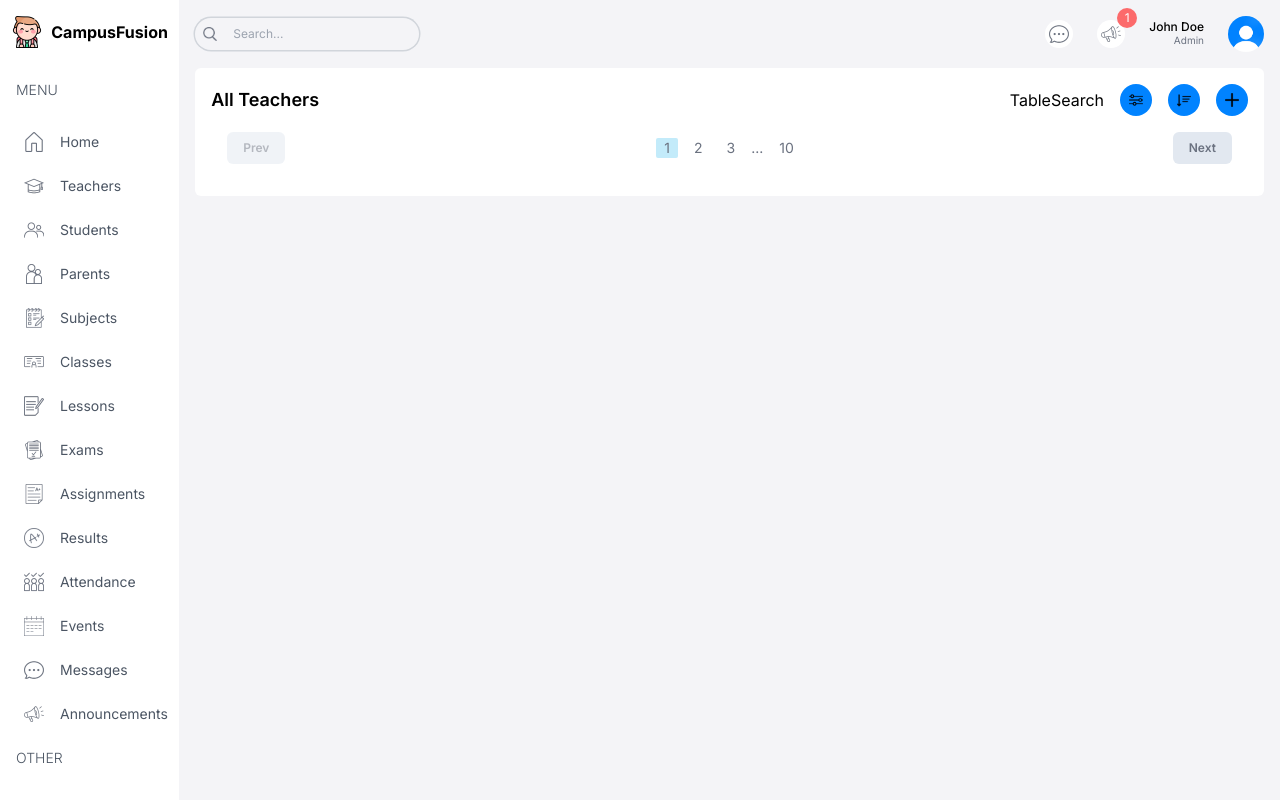
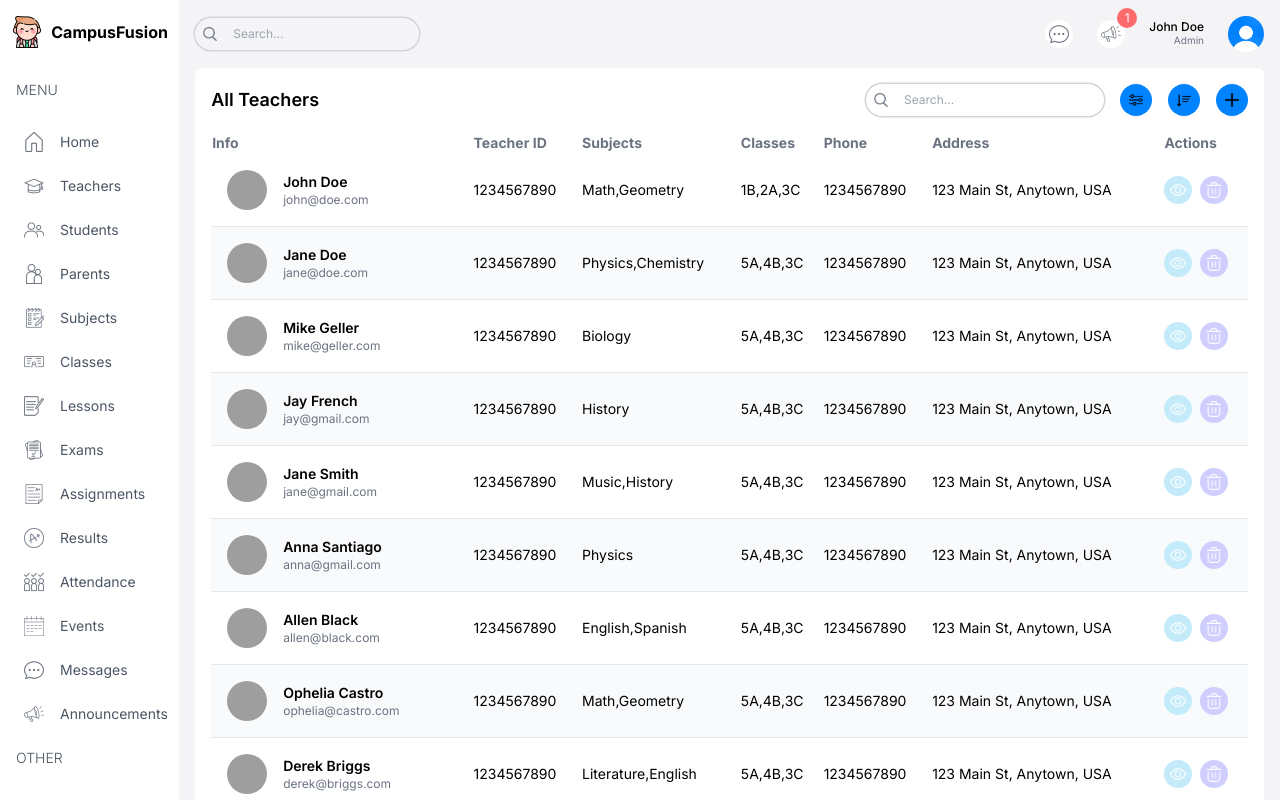
Before and after one commit to adivishnu-a/CampusFusion, a Next.js app: page /list/teachers in a window 1280 px wide. Built offline with nearby package versions, Linux system fonts and the light colour scheme; grey boxes are pictures that could not be loaded.

Commit message:
Add Teachers List page with table and search functionality; configure remote image patterns

```diff
--- a/next.config.mjs
+++ b/next.config.mjs
@@ -1,4 +1,8 @@
 /** @type {import('next').NextConfig} */
-const nextConfig = {};
+const nextConfig = {
+    images: {
+        remotePatterns: [{ hostname: "images.pexels.com" }],
+    },
+};
 
 export default nextConfig;
--- a/src/app/(dashboard)/list/teachers/page.tsx
+++ b/src/app/(dashboard)/list/teachers/page.tsx
@@ -1,8 +1,98 @@
 import Pagination from "@/components/Pagination"
+import Table from "@/components/Table"
 import TableSearch from "@/components/TableSearch"
 import Image from "next/image"
+import { role, teachersData } from "@/lib/data";
+import Link from "next/link";
+
+type Teacher = {
+  id: number;
+  teacherId: string;
+  name: string;
+  email?: string;
+  photo: string;
+  phone: string;
+  subjects: string[];
+  classes: string[];
+  address: string;
+};
+
+const columns = [
+  {
+    header: "Info",
+    accessor: "info",
+  },
+  {
+    header: "Teacher ID",
+    accessor: "teacherId",
+    className: "hidden md:table-cell",
+  },
+  {
+    header: "Subjects",
+    accessor: "subjects",
+    className: "hidden md:table-cell",
+  },
+  {
+    header: "Classes",
+    accessor: "classes",
+    className: "hidden md:table-cell",
+  },
+  {
+    header: "Phone",
+    accessor: "phone",
+    className: "hidden lg:table-cell",
+  },
+  {
+    header: "Address",
+    accessor: "address",
+    className: "hidden lg:table-cell",
+  },
+  {
+    header: "Actions",
+    accessor: "action",
+  },
+];
 
 const TeachersListPage = () => {
+  const renderRow = (item: Teacher) => (
+    <tr
+      key={item.id}
+      className="border-b border-gray-200 even:bg-slate-50 text-sm hover:bg-campPurpleLight"
+    >
+      <td className="flex items-center gap-4 p-4">
+        <Image
+          src={item.photo}
+          alt=""
+          width={40}
+          height={40}
+          className="md:hidden xl:block w-10 h-10 rounded-full object-cover"
+        />
+        <div className="flex flex-col">
+          <h3 className="font-semibold">{item.name}</h3>
+          <p className="text-xs text-gray-500">{item?.email}</p>
+        </div>
+      </td>
+      <td className="hidden md:table-cell">{item.teacherId}</td>
+      <td className="hidden md:table-cell">{item.subjects.join(",")}</td>
+      <td className="hidden md:table-cell">{item.classes.join(",")}</td>
+      <td className="hidden md:table-cell">{item.phone}</td>
+      <td className="hidden md:table-cell">{item.address}</td>
+      <td>
+        <div className="flex items-center gap-2">
+          <Link href={`/list/teachers/${item.id}`}>
+            <button className="w-7 h-7 flex items-center justify-center rounded-full bg-campSky">
+              <Image src="/view.png" alt="" width={16} height={16} />
+            </button>
+          </Link>
+          {role === "admin" && (
+            <button className="w-7 h-7 flex items-center justify-center rounded-full bg-campPurple">
+              <Image src="/delete.png" alt="" width={16} height={16} />
+            </button>
+          )}
+        </div>
+      </td>
+    </tr>
+  );
   return (
     <div className='bg-white p-4 rounded-md flex-1 m-4 mt-0'>
       {/* Top */}
@@ -17,17 +107,16 @@
             <button className="w-8 h-8 flex items-center justify-center rounded-full bg-campDarwinCobaltBlue">
               <Image src="/sort.png" alt="" width={14} height={14} />
             </button>
-            <button className="w-8 h-8 flex items-center justify-center rounded-full bg-campDarwinCobaltBlue">
+            {role === "admin" && (
+              <button className="w-8 h-8 flex items-center justify-center rounded-full bg-campDarwinCobaltBlue">
               <Image src="/plus.png" alt="" width={14} height={14} />
-            </button>
+              </button>
+            )}
           </div>
         </div>
       </div>
       {/* List */}
-      <div className=''>
-
-      </div>
-      {/* Pagination */}
+      <Table columns={columns} renderRow={renderRow} data={teachersData} />      {/* Pagination */}
       <Pagination />
     </div>
   )
--- /dev/null
+++ b/src/components/Table.tsx
@@ -0,0 +1,26 @@
+const Table = ({
+  columns,
+  renderRow,
+  data,
+}: {
+  columns: { header: string; accessor: string; className?: string }[];
+  renderRow: (item: any) => React.ReactNode;
+  data: any[];
+}) => {
+  return (
+    <table className="w-full mt-4">
+      <thead>
+        <tr className="text-left text-gray-500 text-sm">
+          {columns.map((col) => (
+            <th key={col.accessor} className={col.className}>
+              {col.header}
+            </th>
+          ))}
+        </tr>
+      </thead>
+      <tbody>{data.map((item) => renderRow(item))}</tbody>
+    </table>
+  );
+};
+
+export default Table;
--- a/src/components/TableSearch.tsx
+++ b/src/components/TableSearch.tsx
@@ -1,7 +1,16 @@
+import Image from "next/image";
+
 const TableSearch = () => {
   return (
-    <div className=''>TableSearch</div>
-  )
-}
+    <div className="w-full md:w-auto flex items-center gap-2 text-xs rounded-full ring-[1.5px] ring-gray-300 px-2">
+      <Image src="/search.png" alt="" width={14} height={14} />
+      <input
+        type="text"
+        placeholder="Search..."
+        className="w-[200px] p-2 bg-transparent outline-none"
+      />
+    </div>
+  );
+};
 
-export default TableSearch
+export default TableSearch;
```
